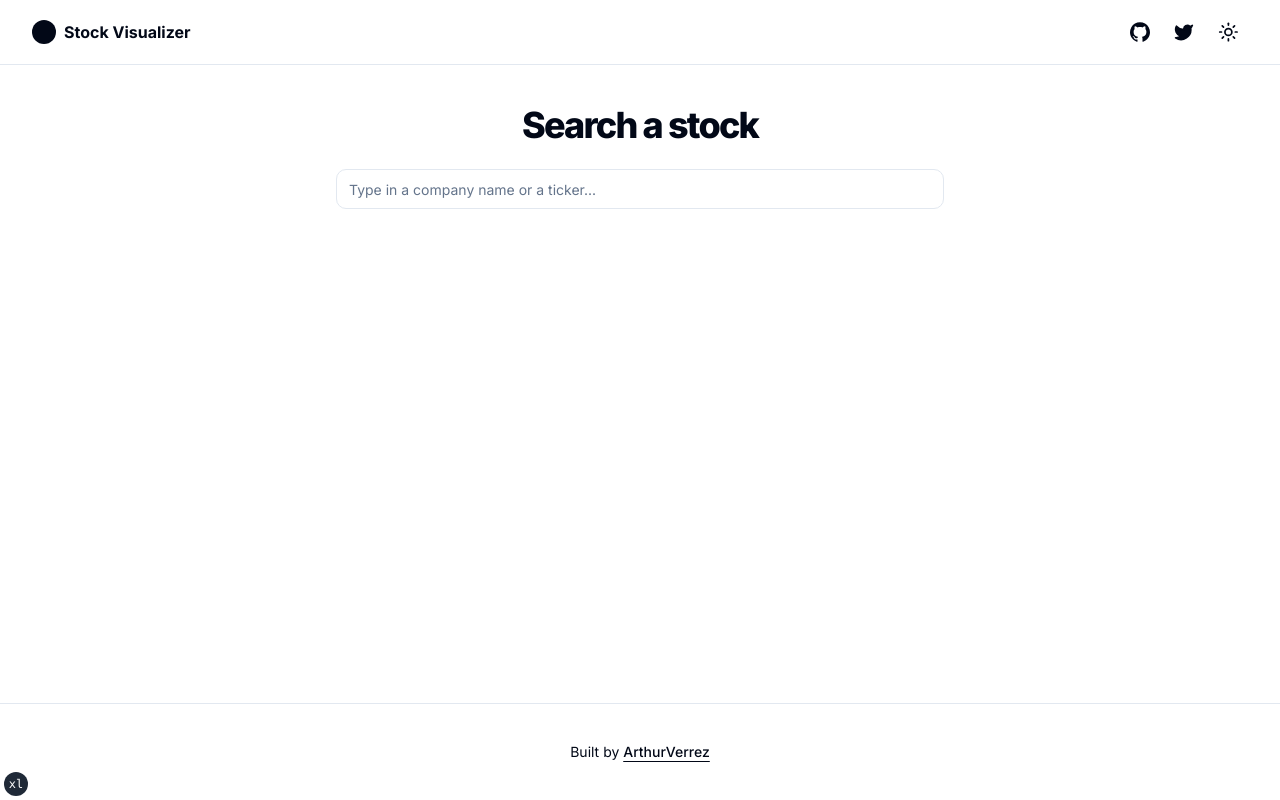
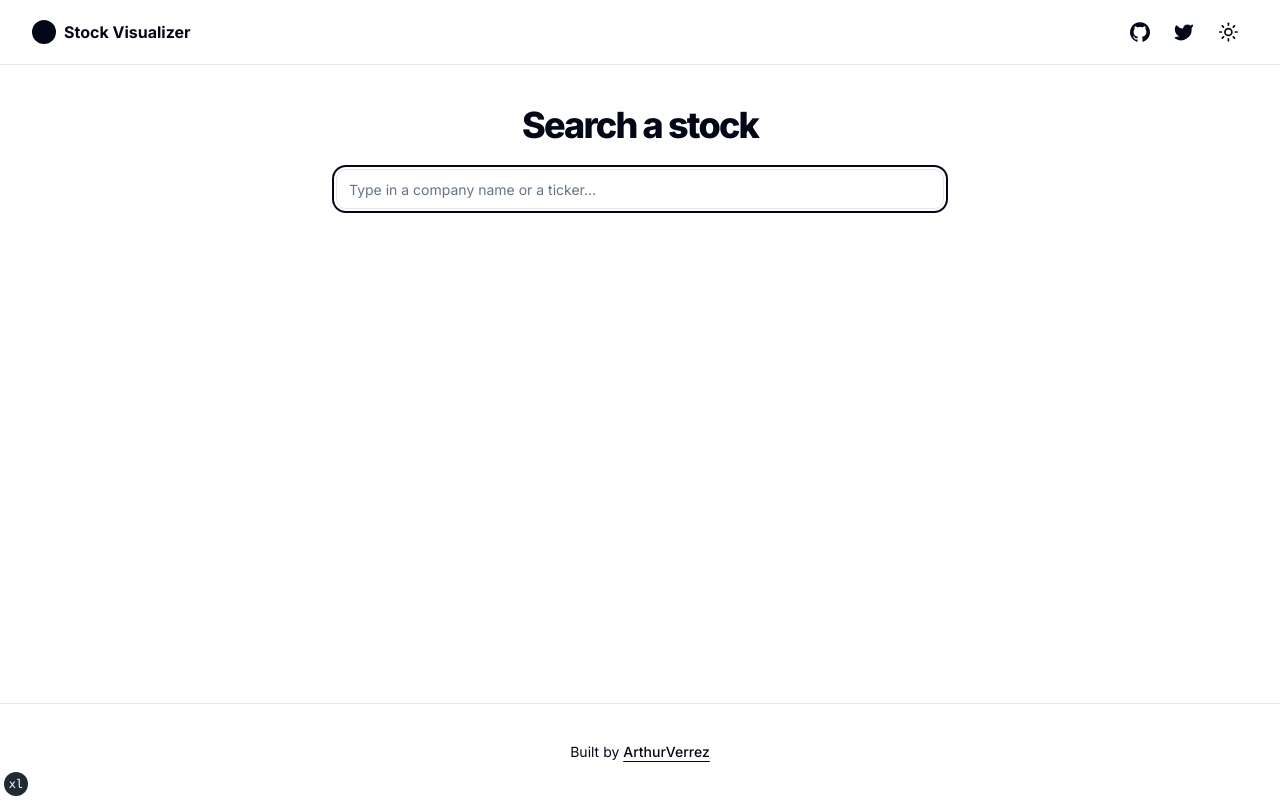
Before and after one commit to ArthurVerrez/stock-visualizer, a Next.js app: page / in a window 1280 px wide. Built offline with nearby package versions, Linux system fonts and the light colour scheme.

Commit message:
feat: by default, put the focus on the search

```diff
--- a/components/main-search.tsx
+++ b/components/main-search.tsx
@@ -1,6 +1,6 @@
 "use client"
 
-import { useState } from "react"
+import { useEffect, useRef, useState } from "react"
 
 import { Input } from "@/components/ui/input"
 
@@ -10,12 +10,18 @@
 }
 
 export function MainSearch({
-  className,
   submitCallback,
   changeCallback,
   ...props
 }: MainSearchProps) {
   const [value, setValue] = useState("")
+  const inputRef = useRef<HTMLInputElement>(null)
+
+  useEffect(() => {
+    if (inputRef.current) {
+      inputRef.current.focus()
+    }
+  }, [])
   const handleChange = (event: React.ChangeEvent<HTMLInputElement>) => {
     setValue(event.target.value)
     changeCallback(event, event.target.value)
@@ -29,6 +35,7 @@
   return (
     <form onSubmit={handleSubmit} className="w-full" {...props}>
       <Input
+        ref={inputRef}
         type="search"
         placeholder="Type in a company name or a ticker..."
         value={value}
```
